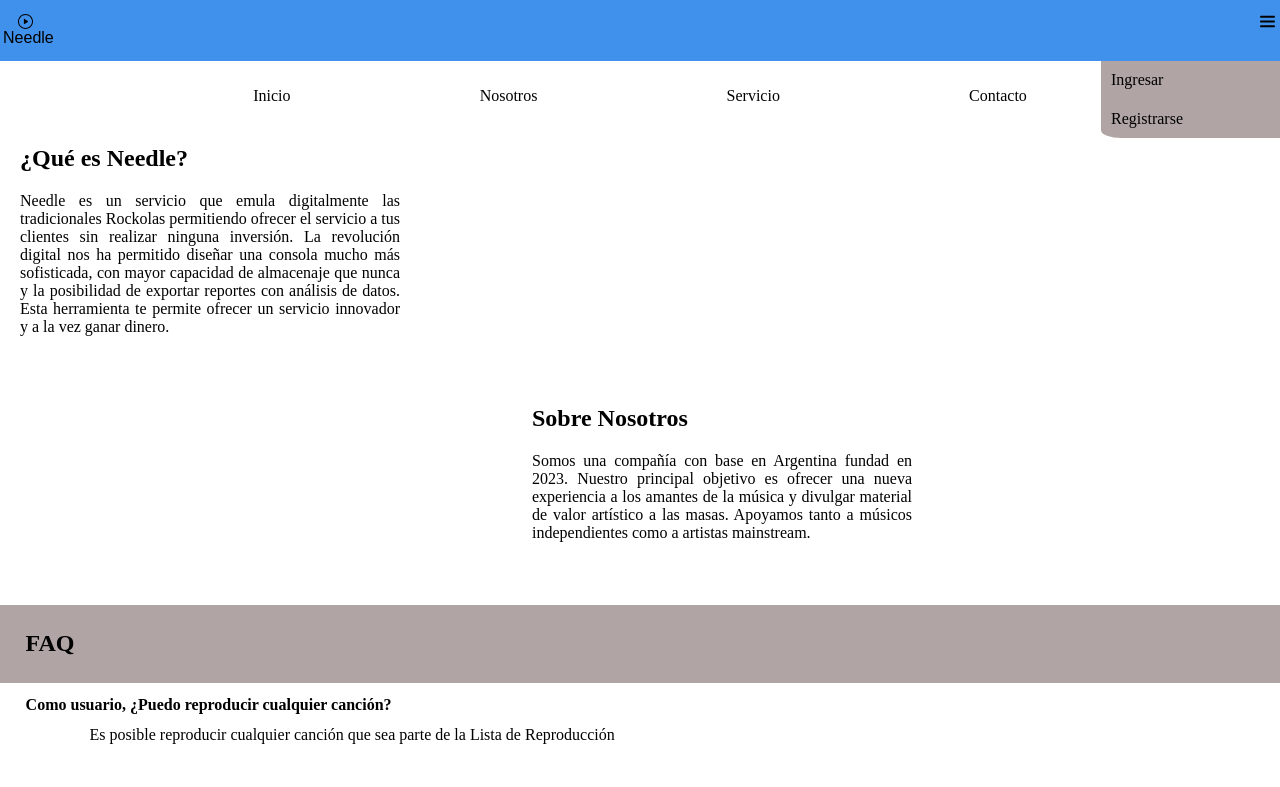
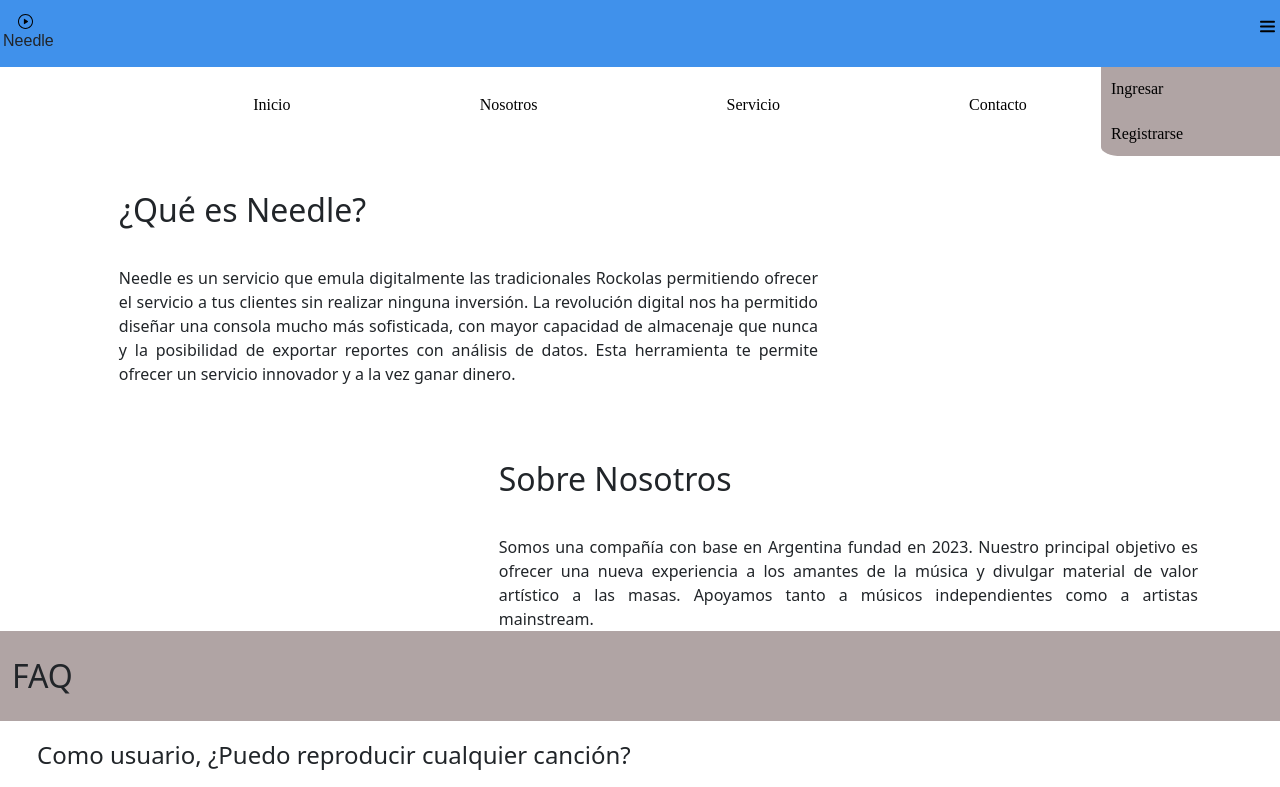
Before and after one commit to Gemeauxchat/echevarria_segunda-entrega, a plain HTML site: page pages/nosotros.html in a window 1280 px wide. Shown: the top 787 px of the page. Drawn offline with nearby package versions, Linux system fonts and the light colour scheme.

Commit message:
Boostrap-add

```diff
--- a/css/style.css
+++ b/css/style.css
@@ -4,7 +4,6 @@
 @import url('https://fonts.googleapis.com/css2?family=Manrope:wght@400;800&display=swap');
 
 html{
-    overflow: hidden;
 }
 
 header{
@@ -407,37 +406,32 @@ footer{
     width:100%;
     background-color: rgb(176,164,164);
 }
-main .para-1{
+main #para-1{
     display:block;
     text-align: justify;
-    width:400px;
-    height:220px;
 }
 
-main .para-1 h2{
+main #para-1 h2{
     margin:10% 0% 0% 5%;
 }
 
-main .para-1 p{
+main #para-1 p{
     margin:5% 0% 0% 5%;
 }
 
-main .para-2{
+main #para-2{
     display:block;
     text-align:justify;
-    width:400px;
-    height:200px;
     align-items: right;
-    padding:0px 5% 0% 40%;
 }
 
-main .para-2 h2{
+main #para-2 h2{
     margin:10% 0% 0% 5%;
 
 }
 
 
-main .para-2 p{
+main #para-2 p{
     margin:5% 0% 0% 5%;
 
 }
@@ -669,10 +663,6 @@ main .le{
     justify-content:left;
 }
 
-main section div{
-    padding: 1%;
-}
-
 main section div img{
     width: 17px;
     height:17px;
--- a/pages/nosotros.html
+++ b/pages/nosotros.html
@@ -6,6 +6,8 @@
     <meta name="viewport" content="width=device-width, initial-scale=1.0">
     <link rel="shortcut icon" href="../img/favicon.png">
     <title>Needle</title>
+    <link href="https://cdn.jsdelivr.net/npm/bootstrap@5.3.0-alpha3/dist/css/bootstrap.min.css" rel="stylesheet" integrity="sha384-KK94CHFLLe+nY2dmCWGMq91rCGa5gtU4mk92HdvYe+M/SXH301p5ILy+dN9+nJOZ" crossorigin="anonymous">
+    <script src="https://cdn.jsdelivr.net/npm/bootstrap@5.3.0-alpha3/dist/js/bootstrap.bundle.min.js" integrity="sha384-ENjdO4Dr2bkBIFxQpeoTz1HIcje39Wm4jDKdf19U8gI4ddQ3GYNS7NTKfAdVQSZe" crossorigin="anonymous"></script>
     <link rel="stylesheet" href="../css/style.css">
 
 </head>
@@ -28,7 +30,8 @@
 <nav id="menu">
     <ul>
         <li><a href="../pages/Ingreso.html">Ingresar</a></li>
-        <li><a href="../pages/Registrarse.html">Registrarse</a></li>    </ul>
+        <li><a href="../pages/Registrarse.html">Registrarse</a></li>
+    </ul>
 </nav>
     <nav>
         <ul class="nav">
@@ -39,19 +42,40 @@
         </ul>
     </nav>
     <main>
-<!--Content-->
-        <div class="para-1">
-        <h2>¿Qué es Needle?</h2>
-        <p>Needle es un servicio que emula digitalmente las tradicionales Rockolas permitiendo ofrecer el servicio a tus clientes sin realizar ninguna inversión. La revolución digital nos ha permitido diseñar una consola mucho más sofisticada, con mayor capacidad de almacenaje que nunca y la posibilidad de exportar reportes con análisis de datos. Esta herramienta te permite ofrecer un servicio innovador y a la vez  ganar dinero.</p>
+
+        <!--Boostrap grid/ Content-->
+        <div class="container" id="para-1">
+            <div class="row-fluid">
+                <div class="col-8">
+                <h2>¿Qué es Needle?</h2>
+                </div>
+            </div>
+            <div class="row">
+                <div class="col-8">
+                    <p>Needle es un servicio que emula digitalmente las tradicionales Rockolas permitiendo ofrecer el servicio a tus clientes sin realizar ninguna inversión. La revolución digital nos ha permitido diseñar una consola mucho más sofisticada, con mayor capacidad de almacenaje que nunca y la posibilidad de exportar reportes con análisis de datos. Esta herramienta te permite ofrecer un servicio innovador y a la vez  ganar dinero.</p>
+                </div>
+            </div>
+            <div class="row">
+                <div class="col-4"></div>
+                <div class="col-8">
+                    <h2>Sobre Nosotros</h2>
+                </div>
+            </div>
+            <div class="row">
+                <div class="col-4"></div>
+                <div class="col-8">
+                   <p>Somos una compañía con base en Argentina fundad en 2023. Nuestro principal objetivo es ofrecer una nueva experiencia a los amantes de la música y divulgar material de valor artístico a las masas. Apoyamos tanto a músicos independientes como a artistas mainstream.</p>
+                </div>
+            </div>
         </div>
-        <div class="space"></div>
-        <div class="para-2">
-        <h2>Sobre Nosotros</h2>
-        <p>Somos una compañía con base en Argentina fundad en 2023. Nuestro principal objetivo es ofrecer una nueva experiencia a los amantes de la música y divulgar material de valor artístico a las masas. Apoyamos tanto a músicos independientes como a artistas mainstream.</p>
+
         </div>
+
 <!--FAQ-->
-        <section>
-        <h2>FAQ</h2>
+        <section class="container-fluid">
+        <div class="row">
+            <h2>FAQ</h2>
+        </div>
         <h4>Como usuario, ¿Puedo reproducir cualquier canción?</h4>
         <p>Es posible reproducir cualquier canción que sea parte de la Lista de Reproducción</p>
         <h4>¿Dónde se guarda la información?</h4>
```
Also changed, not shown: 1 other file.
